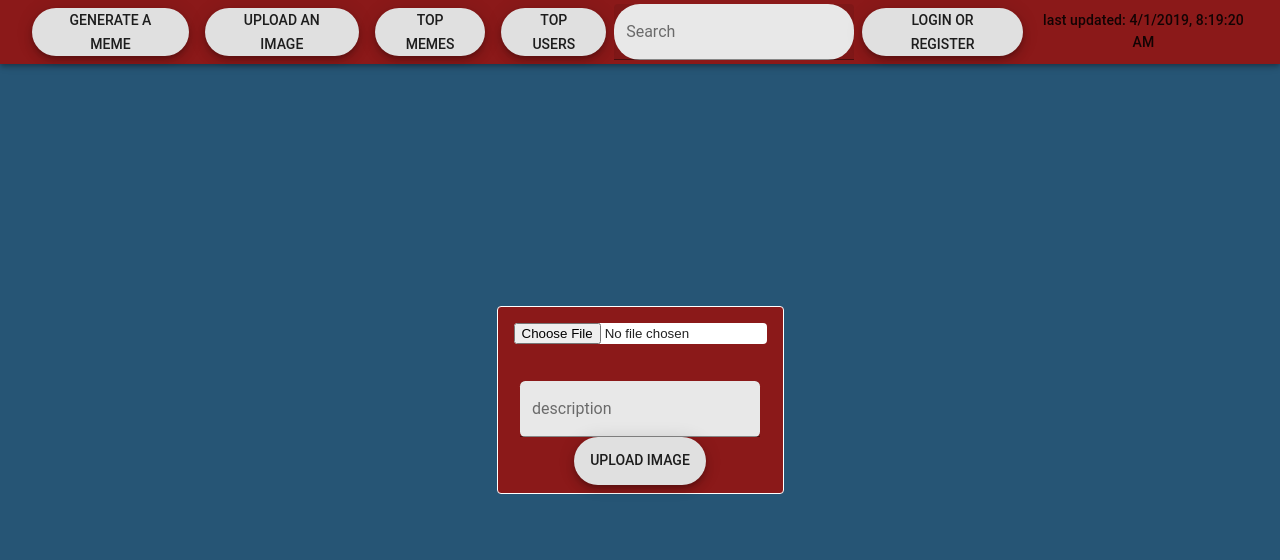
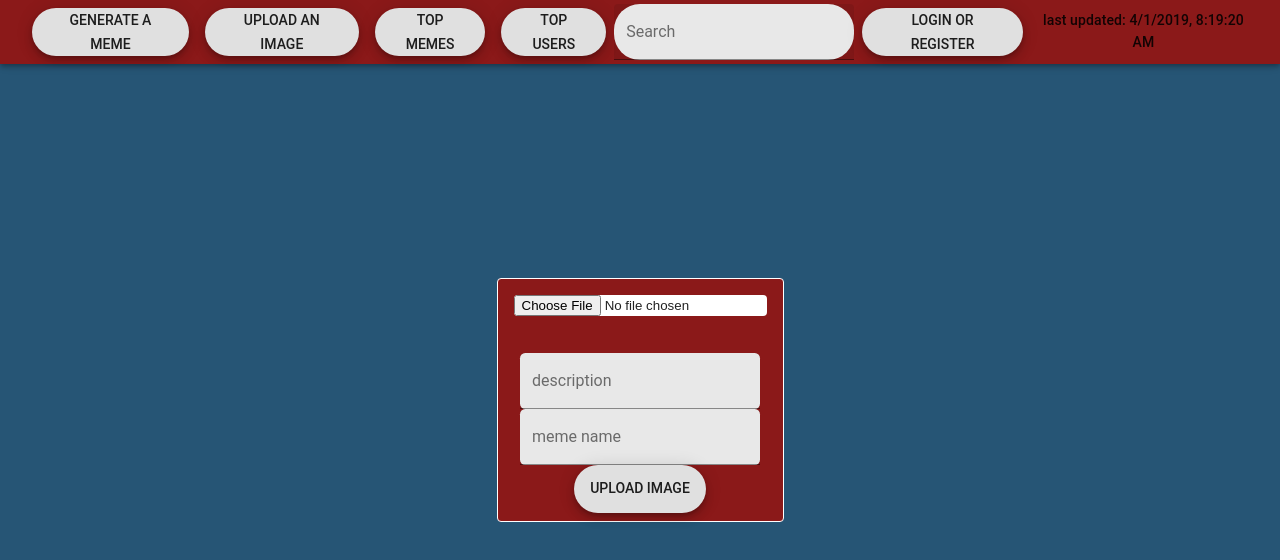
Before and after one commit to azamos/memeGenerator-app, a React (Create React App) app: page /uploadImage in a window 1280 px wide. Shown: the top 560 px of the page. Built offline with nearby package versions, Linux system fonts and the light colour scheme.

Commit message:
small changes

```diff
--- a/src/App.js
+++ b/src/App.js
@@ -14,6 +14,7 @@ function App() {
   const [updated, setUpdated] = useState(Date.now());
   const [description, setDescription] = useState("");
   const [fileName, setFileName] = useState("");
+  const [memeName,setMemeName] = useState("");
   return (
     <div className="App">
       <Router>
@@ -42,8 +43,8 @@ function App() {
 
         <Route path="/uploadImage"
           render={() =>
-            <Upload description={description} fileName={fileName} cancelUpload = {cancelUpload}
-              descriptionChanged={descriptionChanged} fileChanged={fileChanged}
+            <Upload description={description} fileName={fileName} memeName = {memeName} cancelUpload = {cancelUpload}
+              descriptionChanged={descriptionChanged} fileChanged={fileChanged} memeNameChanged = {memeNameChanged}
             />}
         />
         <Route path="/topMemes" />
@@ -71,6 +72,10 @@ function App() {
   function cancelUpload(){
     setDescription("");
     setFileName("");
+    setMemeName("");
+  }
+  function memeNameChanged(e){
+    setMemeName(e.target.value);
   }
 }
 export default App;
--- a/src/components/upload/upload.js
+++ b/src/components/upload/upload.js
@@ -2,27 +2,28 @@ import React from 'react';
 import './upload.css';
 import Button from '@material-ui/core/Button';
 import TextField from '@material-ui/core/TextField';
+let file;
 
-export default function Upload({ description, fileName, descriptionChanged, fileChanged, cancelUpload }) {
+export default function Upload({ description, fileName, descriptionChanged, fileChanged, cancelUpload, memeName ,memeNameChanged }) {
     let formData = new FormData();
-    let uploadEvent = null;
     function fileChangedCallbacks(e) {
         fileChanged(e);
-        uploadEvent = e;
+        file = e.target.files[0];
     }
     function postMeme() {
-        if(!uploadEvent.toString()){return;}//TODO: add serverside validation
-        formData.append('description',description);
-        formData.append('image',uploadEvent.target.files[0]);
+        if (!file) { return; }//TODO: add serverside validation
+        formData.append('name',memeName);
+        formData.append('description', description);
+        formData.append('image', file);
         fetch('http://localhost:3000/api/memes', {
             method: 'POST',
             body: formData
         })
-        .then(res=>res.json())
-        .then(result=>cleanupAndDoSomething(result))
-        .catch(err=>console.error(err));
+            .then(res => res.json())
+            .then(result => cleanupAndDoSomething(result))
+            .catch(err => console.error(err));
     }
-    function cleanupAndDoSomething(whatever){
+    function cleanupAndDoSomething(whatever) {
         console.log(whatever);
         cancelUpload();
     }
@@ -43,7 +44,11 @@ export default function Upload({ description, fileName, descriptionChanged, file
                 value={description} onChange={descriptionChanged}
             />
             <br></br>
-            <Button variant="extendedFab" onClick = {postMeme}>Upload image</Button>
+            <TextField variant="filled" label="meme name" className="Description"
+                value={memeName} onChange={memeNameChanged}
+            />
+            <br></br>
+            <Button variant="extendedFab" onClick={postMeme}>Upload image</Button>
         </div>
     );
 }
```
